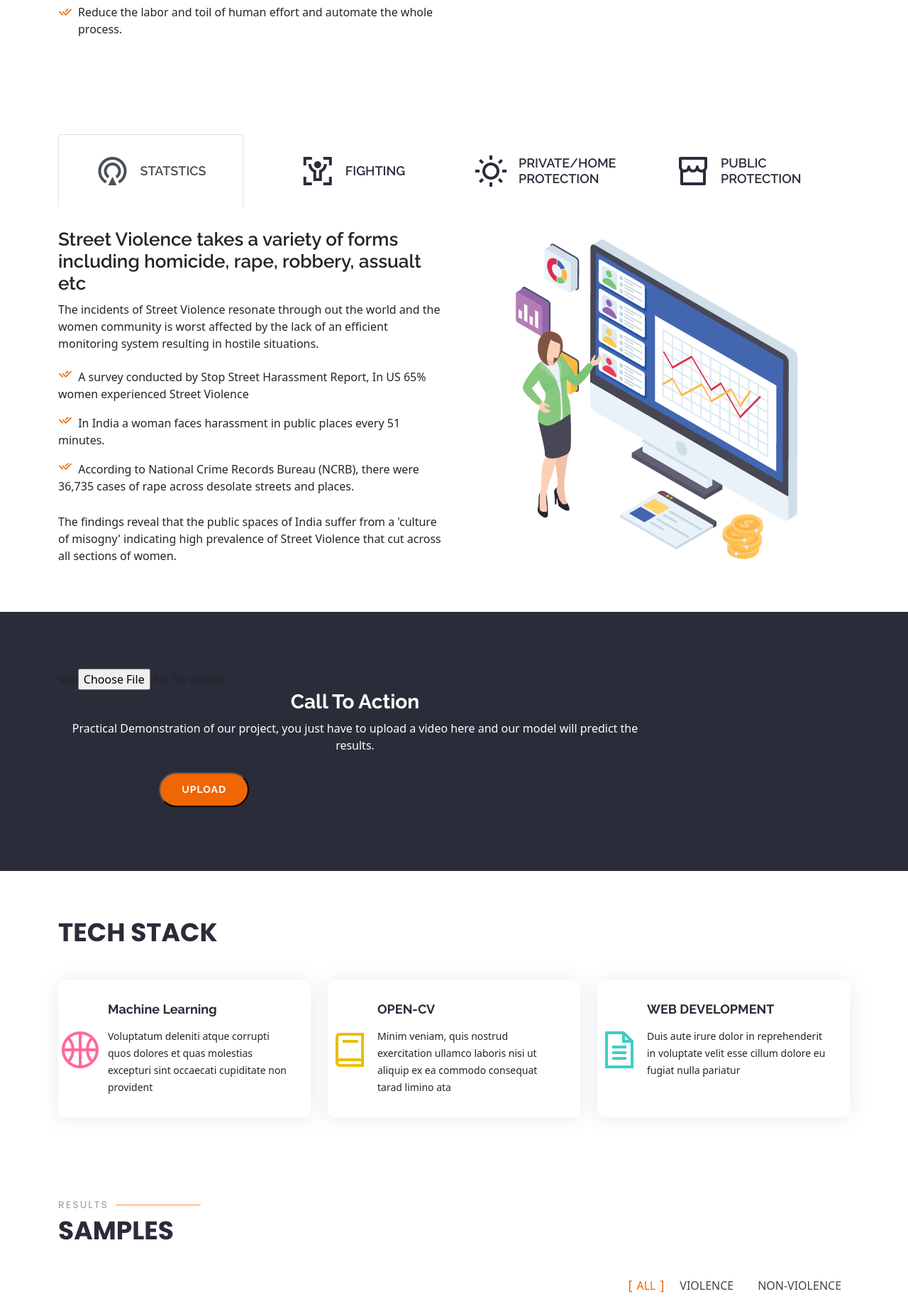
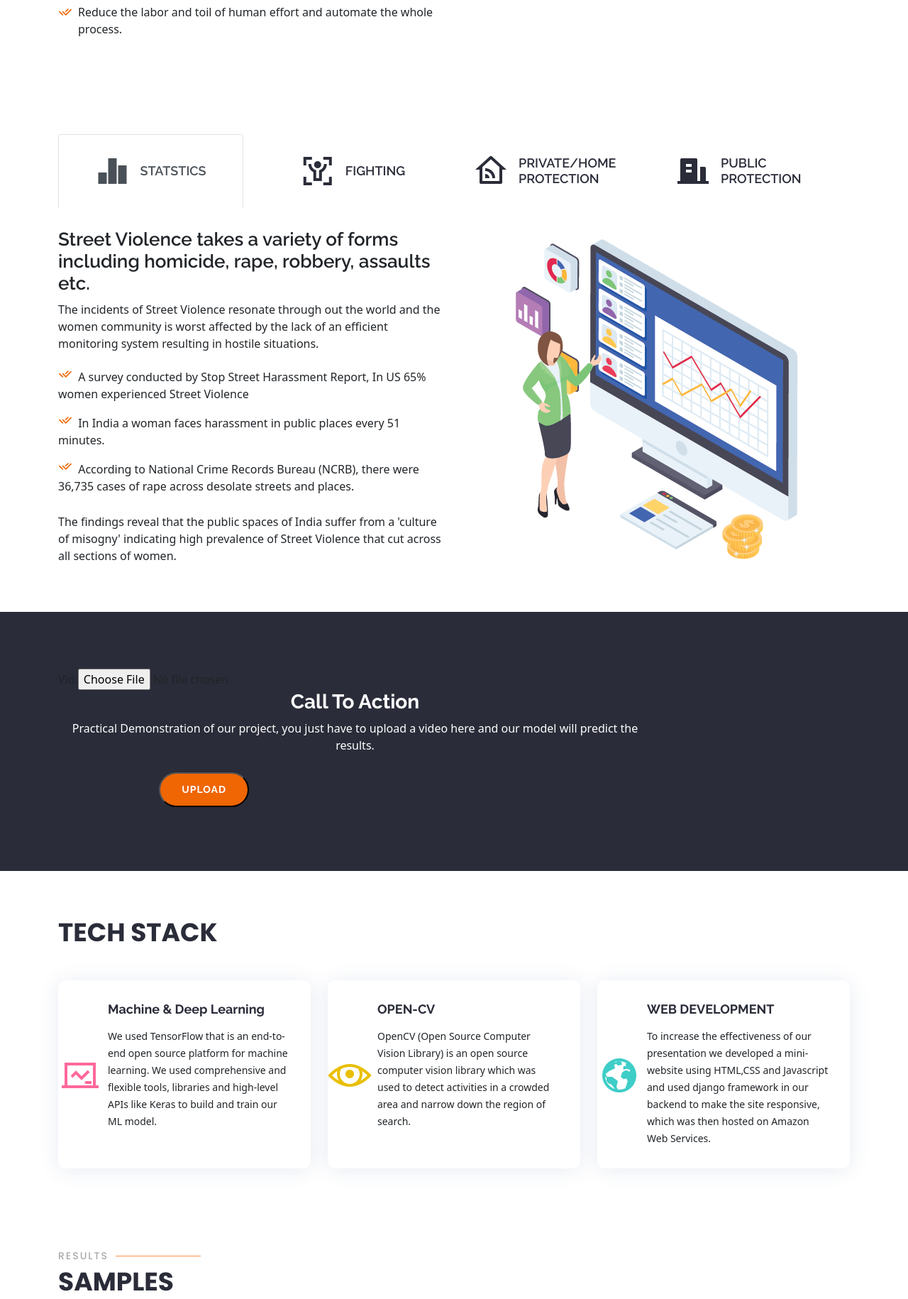
Before and after one commit to Aditi0102/Visionary, a Django app: page / in a window 1280 px wide. Shown: the part 951-2781 px from the top of the page at 71% size. Run offline with Django 3.2, Linux system fonts and the light colour scheme; parts of the project's set-up code (start-up, migrations or seed data) failed here and were passed over; some libraries are stand-ins or nearby versions.

Commit message:
website updated

```diff
--- a/Website/templates/base.html
+++ b/Website/templates/base.html
@@ -193,7 +195,7 @@
         <ul class="nav nav-tabs row d-flex">
           <li class="nav-item col-3" data-aos="zoom-in">
             <a class="nav-link active show" data-bs-toggle="tab" href="#tab-1">
-              <i class="ri-gps-line"></i>
+              <i class="ri-bar-chart-2-fill"></i>
               <h4 class="d-none d-lg-block">STATSTICS</h4>
             </a>
           </li>
@@ -205,13 +207,13 @@
           </li>
           <li class="nav-item col-3" data-aos="zoom-in" data-aos-delay="200">
             <a class="nav-link" data-bs-toggle="tab" href="#tab-3">
-              <i class="ri-sun-line"></i>
+              <i class="ri-home-wifi-line"></i>
               <h4 class="d-none d-lg-block">PRIVATE/HOME PROTECTION</h4>
             </a>
           </li>
           <li class="nav-item col-3" data-aos="zoom-in" data-aos-delay="300">
             <a class="nav-link" data-bs-toggle="tab" href="#tab-4">
-              <i class="ri-store-line"></i>
+              <i class="ri-building-fill"></i>
               <h4 class="d-none d-lg-block">PUBLIC PROTECTION</h4>
             </a>
           </li>
@@ -221,7 +223,8 @@
           <div class="tab-pane active show" id="tab-1">
             <div class="row">
               <div class="col-lg-6 order-2 order-lg-1 mt-3 mt-lg-0">
-                <h3>Street Violence takes a variety of forms including homicide, rape, robbery, assualt etc</h3>
+                <h3>Street Violence takes a variety of forms including homicide, rape, robbery, assaults etc.</h3>
+
                 <p class="font-italic">
                   The incidents of Street Violence resonate through out the world and the women community is worst
                   affected by the lack of an efficient monitoring system resulting in hostile situations.
@@ -247,8 +250,8 @@
           <div class="tab-pane" id="tab-2">
             <div class="row">
               <div class="col-lg-6 order-2 order-lg-1 mt-3 mt-lg-0">
-                <h3>Lack of a proper surveillance system has affected all people irrespective of their gender, age, cast
-                  etc</h3>
+                <h3>Lack of a Proper Surveillance system has affected every generation.</h3>
+                <br>
                 <p>
                   Innumerable innocent men and boys face abuse in public places which goes undetected and unreported due
                   to the rigid and worn out process of CCTV cameras and all crimes are pushed deep down in oblivion.
@@ -274,13 +277,14 @@
           <div class="tab-pane" id="tab-3">
             <div class="row">
               <div class="col-lg-6 order-2 order-lg-1 mt-3 mt-lg-0">
-                <h3>Voluptatibus commodi ut accusamus ea repudiandae ut autem dolor ut assumenda</h3>
+                <h3>When Violence becomes the last refuge of Incompetent Householdes.</h3>
+                <br>
                 <p>
-                  Ullamco laboris nisi ut aliquip ex ea commodo consequat. Duis aute irure dolor in reprehenderit in
-                  voluptate
-                  velit esse cillum dolore eu fugiat nulla pariatur. Excepteur sint occaecat cupidatat non proident,
-                  sunt in
-                  culpa qui officia deserunt mollit anim id est laborum
+                  Domestic violence has serious economic, social and health consequences – not only for women and
+                  children, but also for the wider family. It is an acute problem in India.NFHS data indicate that over
+                  30% of Indian women have been physically, sexually or emotionally abused by their husbands at some
+                  point in their lives.
+
                 </p>
                 <ul>
                   <li><i class="ri-check-double-line"></i>Between 2004 and 2008, About 1 in 3 violent crimes occurred in
@@ -300,21 +304,22 @@
           <div class="tab-pane" id="tab-4">
             <div class="row">
               <div class="col-lg-6 order-2 order-lg-1 mt-3 mt-lg-0">
-                <h3>Omnis fugiat ea explicabo sunt dolorum asperiores sequi inventore rerum</h3>
-                <p>
-                  In 2019, the FBI reported a total of 2,109.9 property crimes per 100,000 people, compared with 379.4
-                  violent crimes per 100,000 people.
-                </p>
-                <p class="font-italic">
-                  Lorem ipsum dolor sit amet, consectetur adipiscing elit, sed do eiusmod tempor incididunt ut labore et
-                  dolore
-                  magna aliqua.
-                </p>
+                <h3> The Number and Underscore of Public Violence.</h3>
+
+                <br>
+
+
+
                 <ul>
-                  <li><i class="ri-check-double-line"></i> In the year between 1993- 1999, Workplace violence accounted for 18% of all violent crime.</li>
-                  <li><i class="ri-check-double-line"></i> According to NCVS, there occurs 1.7 million violent victims annually including 325,000 aggravated assaults, 36,500 rapes and sexual assaults, 70,000 robberies and 900 homicides.
+                  <li><i class="ri-check-double-line"></i> In the year between 1993- 1999, Workplace violence accounted
+                    for 18% of all violent crime.</li>
+                  <li><i class="ri-check-double-line"></i> According to NCVS, there occurs 1.7 million violent victims
+                    annually including 325,000 aggravated assaults, 36,500 rapes and sexual assaults, 70,000 robberies
+                    and 900 homicides.
                   </li>
-                  <li><i class="ri-check-double-line"></i> </li>
+                  <li><i class="ri-check-double-line"></i>In 2019, the FBI reported a total of 2,109.9 property crimes
+                    per 100,000 people, compared with 379.4
+                    violent crimes per 100,000 people. </li>
                 </ul>
               </div>
               <div class="col-lg-6 order-1 order-lg-2 text-center">
@@ -364,27 +370,30 @@
         <div class="row">
           <div class="col-lg-4 col-md-6">
             <div class="icon-box" data-aos="zoom-in-left">
-              <div class="icon"><i class="las la-basketball-ball" style="color: #ff689b;"></i></div>
-              <h4 class="title"><a href="">Machine Learning</a></h4>
-              <p class="description">Voluptatum deleniti atque corrupti quos dolores et quas molestias excepturi sint
-                occaecati cupiditate non provident</p>
+              <div class="icon"><i class="las la-chalkboard" style="color: #ff689b;"></i></div>
+              <h4 class="title"><a href="">Machine & Deep Learning</a></h4>
+              <p class="description">We used TensorFlow that is an end-to-end open source platform for machine learning.
+                We used
+                comprehensive and flexible tools, libraries and high-level APIs like Keras to build and train our ML
+                model.</p>
             </div>
           </div>
           <div class="col-lg-4 col-md-6 mt-5 mt-md-0">
             <div class="icon-box" data-aos="zoom-in-left" data-aos-delay="100">
-              <div class="icon"><i class="las la-book" style="color: #e9bf06;"></i></div>
+              <div class="icon"><i class="las la-eye" style="color: #e9bf06;"></i></div>
               <h4 class="title"><a href="">OPEN-CV</a></h4>
-              <p class="description">Minim veniam, quis nostrud exercitation ullamco laboris nisi ut aliquip ex ea
-                commodo consequat tarad limino ata</p>
+              <p class="description">OpenCV (Open Source Computer Vision Library) is an open source computer vision
+                library which was used to detect activities in a crowded area and narrow down the region of search.</p>
             </div>
           </div>
 
           <div class="col-lg-4 col-md-6 mt-5 mt-lg-0 ">
             <div class="icon-box" data-aos="zoom-in-left" data-aos-delay="200">
-              <div class="icon"><i class="las la-file-alt" style="color: #3fcdc7;"></i></div>
+              <div class="icon"><i class="las la-globe" style="color: #3fcdc7;"></i></div>
               <h4 class="title"><a href="">WEB DEVELOPMENT</a></h4>
-              <p class="description">Duis aute irure dolor in reprehenderit in voluptate velit esse cillum dolore eu
-                fugiat nulla pariatur</p>
+              <p class="description">To increase the effectiveness of our presentation we developed a mini-website using
+                HTML,CSS and Javascript and used django framework in our backend to make the site responsive, which was
+                then hosted on Amazon Web Services.</p>
             </div>
           </div>
           <!-- <div class="col-lg-4 col-md-6 mt-5">
@@ -940,14 +945,14 @@
   <footer id="footer">
     <div class="container">
       <h3>Team Visionary</h3>
-      <p>Et aut eum quis fuga eos sunt ipsa nihil. Labore corporis magni eligendi fuga maxime saepe commodi placeat.</p>
-      <div class="social-links">
-        <a href="#" class="twitter"><i class="bx bxl-twitter"></i></a>
+      <p>Unfurling the incognizance of Reality.</p>
+      <!-- <div class="social-links">
+        <a href="#" class="github"><i class="fab fa-github"></i>/a>
         <a href="#" class="facebook"><i class="bx bxl-facebook"></i></a>
         <a href="#" class="instagram"><i class="bx bxl-instagram"></i></a>
         <!-- <a href="#" class="google-plus"><i class="bx bxl-skype"></i></a> -->
-        <a href="#" class="linkedin"><i class="bx bxl-linkedin"></i></a>
-      </div>
+        <!-- <a href="#" class="linkedin"><i class="bx bxl-linkedin"></i></a>
+      </div> -->
       <div class="copyright">
         &copy; Copyright <strong><span>Team Visionary</span></strong>. All Rights Reserved
       </div>
```
Also changed, not shown: other parts of Website/templates/base.html (+16 -17 lines), Website/static/assets/img/apple-touch-icon.png, Website/static/assets/img/favicon.png, Website/static/assets/img/logo.png, Website/static/assets/img/team/aditi.jpg (added), Website/static/assets/img/team/avishrant.jpeg (deleted), Website/static/assets/img/team/avishrant.jpg (added), Website/static/assets/img/team/avishrant_name.png (deleted), Website/static/assets/img/team/ritik.jpeg (deleted), Website/static/assets/img/team/ritik.jpg (added), Website/static/assets/img/team/spriha.jpg (added), 1 other file.
